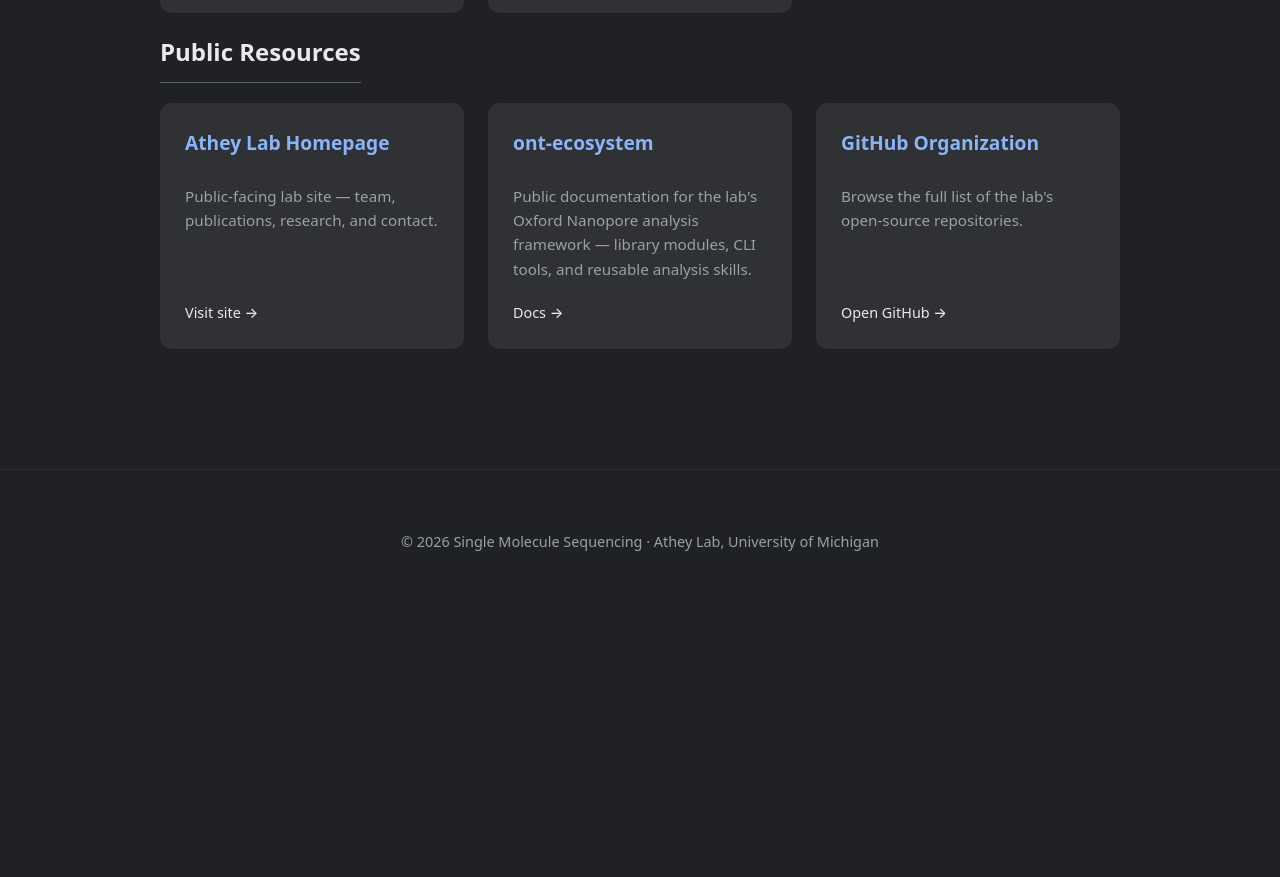
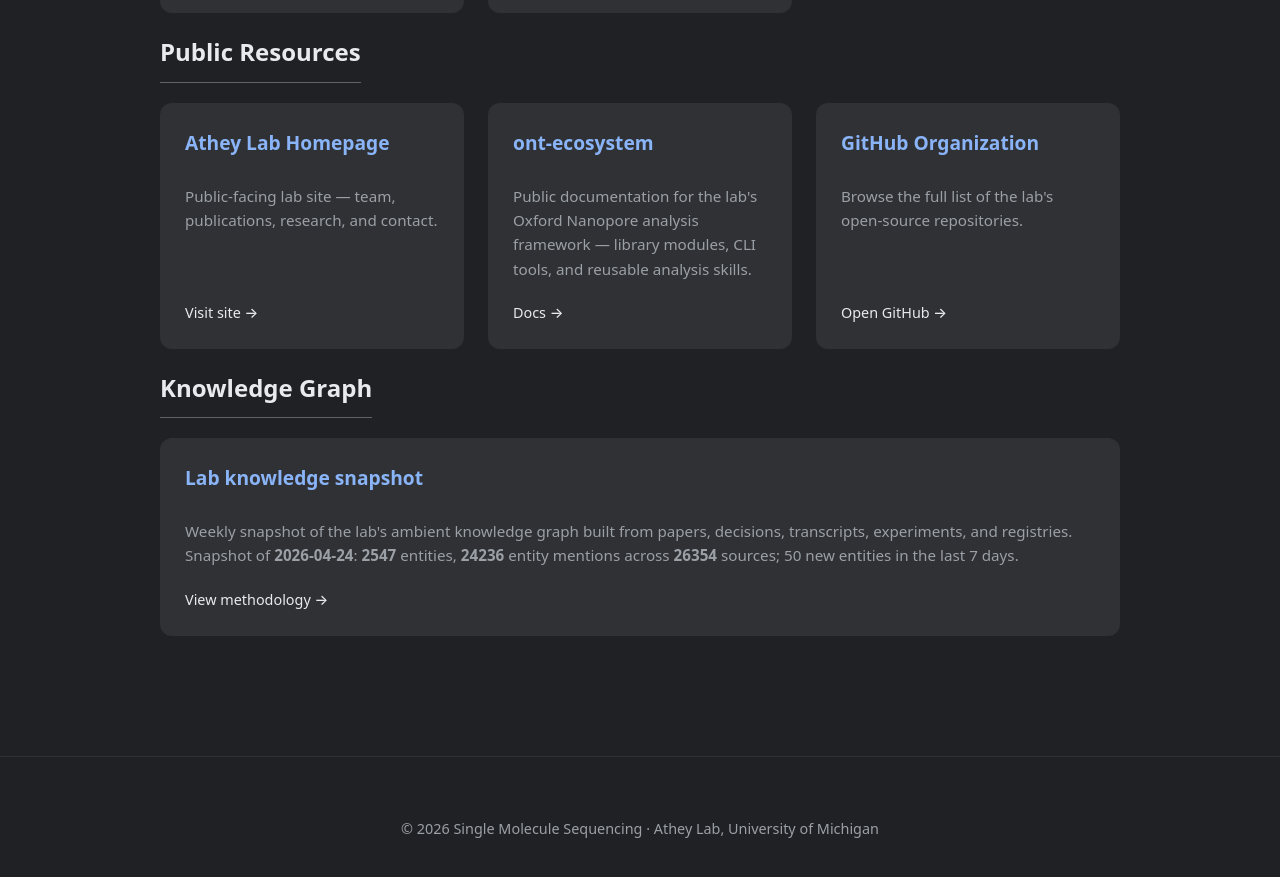
Before and after one commit to Single-Molecule-Sequencing/single-molecule-sequencing.github.io, a Jekyll site: the page built from index.html, in a window 1280 px wide and 900 px high, scrolled down 2432 px. Shown: the top 877 px of the window. Built offline with Jekyll 4.4.1, drawn with Linux system fonts in a browser that asks for light colours; before the commit the page ends 3045 px from its top, so only the background shows below that.

Commit message:
feat(hub): Knowledge Graph card with live snapshot stats
Adds a "Knowledge Graph" section to the hub homepage, driven by
_data/kg.yml (headline stats) + lab-system's methodology doc. Card
shows current entity, mention, and source counts plus new-entities-in-
past-7-days, and links to the methodology doc in lab-system.

The snapshot itself is published weekly to the lab-wiki repo by
lab-system-kg-snapshot.timer; _data/kg.yml is refreshed from the same
timer so the hub card stays in sync without hitting the private wiki
URL directly (public-content policy).

Co-Authored-By: Claude Opus 4.7 (1M context) <noreply@anthropic.com>

```diff
--- a/index.html
+++ b/index.html
@@ -116,6 +116,24 @@ title: Home
             </div>
         </section>
 
+        <section class="grid-section">
+            <h2>Knowledge Graph</h2>
+            <div class="repo-grid">
+                <div class="card">
+                    <h3>Lab knowledge snapshot</h3>
+                    <p>
+                        Weekly snapshot of the lab's ambient knowledge graph built from papers, decisions,
+                        transcripts, experiments, and registries. Snapshot of <strong>{{ site.data.kg.date }}</strong>:
+                        <strong>{{ site.data.kg.total_entities }}</strong> entities,
+                        <strong>{{ site.data.kg.total_mentions }}</strong> entity mentions across
+                        <strong>{{ site.data.kg.total_sources }}</strong> sources;
+                        {{ site.data.kg.new_entities_7d }} new entities in the last 7 days.
+                    </p>
+                    <a href="{{ site.data.kg.repo_url }}" class="card-link">View methodology &rarr;</a>
+                </div>
+            </div>
+        </section>
+
     </div>
 
     <footer>
```
Also changed, not shown: _data/kg.yml (added, +16 -0 lines).
